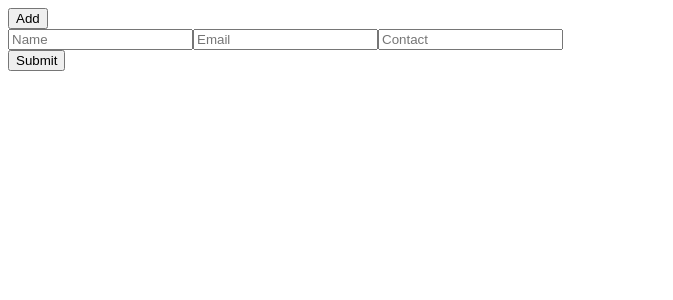
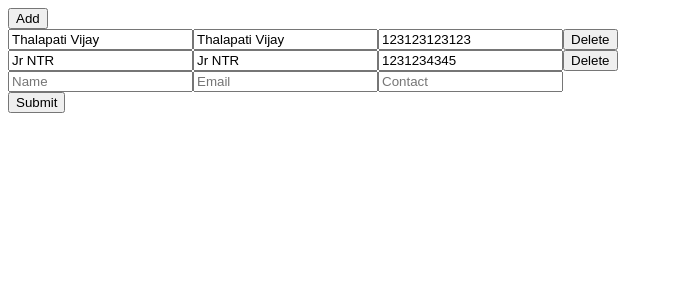
Before and after one commit to chetanbhale/Angular-Dynamic_forms_genratn, an Angular app: page / in a window 1280 px wide. Shown: the top 300 px of the page, without its empty margins (0-673 px from the left). Built offline with nearby package versions, Linux system fonts and the light colour scheme.

Commit message:
2 files modified

```diff
--- a/src/app/app.component.html
+++ b/src/app/app.component.html
@@ -1,7 +1,7 @@
 <!-- <hello name="{{ name }}"></hello> -->
 <form [formGroup]="legalGroups">
   <button (click)="addLegalFormGroup()">Add</button>
-  <!-- <div formArrayName="legalEntity">
+  <div formArrayName="legalEntity">
     <div
       class="row"
       *ngFor="
@@ -28,7 +28,7 @@
       />
       <button (click)="removegetLegalFormGroup(in)">Delete</button>
     </div>
-  </div> -->
+  </div>
   <div formArrayName="newlegalEntity">
     <div
       class="row"
--- a/src/app/app.component.ts
+++ b/src/app/app.component.ts
@@ -110,10 +110,10 @@ export class AppComponent implements OnInit {
 
   removegetLegalFormGroup(i: number) {
     const entity = this.legalGroups.get('legalEntity') as FormArray;
-    if (entity.length > 1) {
-      entity.removeAt(i);
-    } else {
-      entity.reset();
-    }
+    // if (entity.length > 1) {
+    entity.removeAt(i);
+    // } else {
+    //  entity.reset();
+    // }
   }
 }
```
